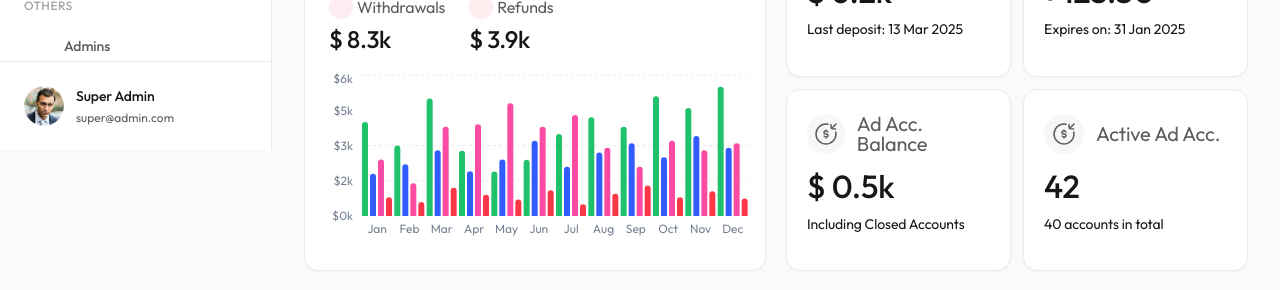
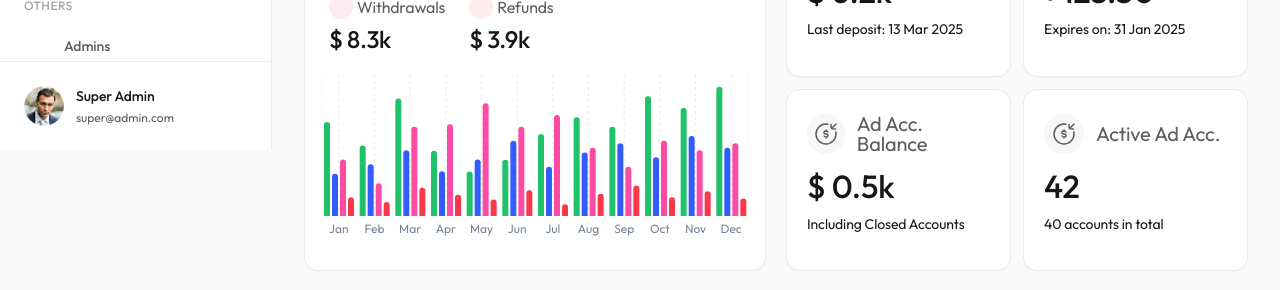
Before and after one commit to tmsakil19/salaf, a Next.js app: page /clients/CLT-001 in a window 1280 px wide. Shown: the part 650-940 px from the top of the page. Built offline with nearby package versions, Linux system fonts and the light colour scheme; some icons are missing.

Commit message:
feat: update ActivityChart component with margin adjustments and enhanced grid settings

```diff
--- a/src/components/overview/ActivityChart.tsx
+++ b/src/components/overview/ActivityChart.tsx
@@ -86,13 +86,14 @@ export function ActivityChart() {
           <ResponsiveContainer width="100%" height="100%">
             <BarChart
               data={chartData}
-              margin={{ top: 5, right: 0, left: -20, bottom: 0 }}
+              margin={{ top: 5, right: 0, left: 0, bottom: 0 }}
               barCategoryGap="20%"
               barGap={2}
             >
               <CartesianGrid
                 strokeDasharray="3 3"
-                vertical={false}
+                vertical={true}
+                horizontal={false}
                 stroke="var(--stroke-soft)"
               />
               <XAxis
@@ -101,14 +102,15 @@ export function ActivityChart() {
                 tickLine={false}
                 tick={{ fontSize: 12, fill: "var(--chart-axis)" }}
               />
-              <YAxis
+              {/* <YAxis
                 axisLine={false}
                 tickLine={false}
                 tick={{ fontSize: 12, fill: "var(--chart-axis)" }}
                 tickFormatter={(value: number) =>
                   `$${(value / 1000).toFixed(0)}k`
                 }
-              />
+                hide={true}
+              /> */}
               <Tooltip
                 formatter={(value) => [
                   `$${Number(value).toLocaleString()}`,
```
